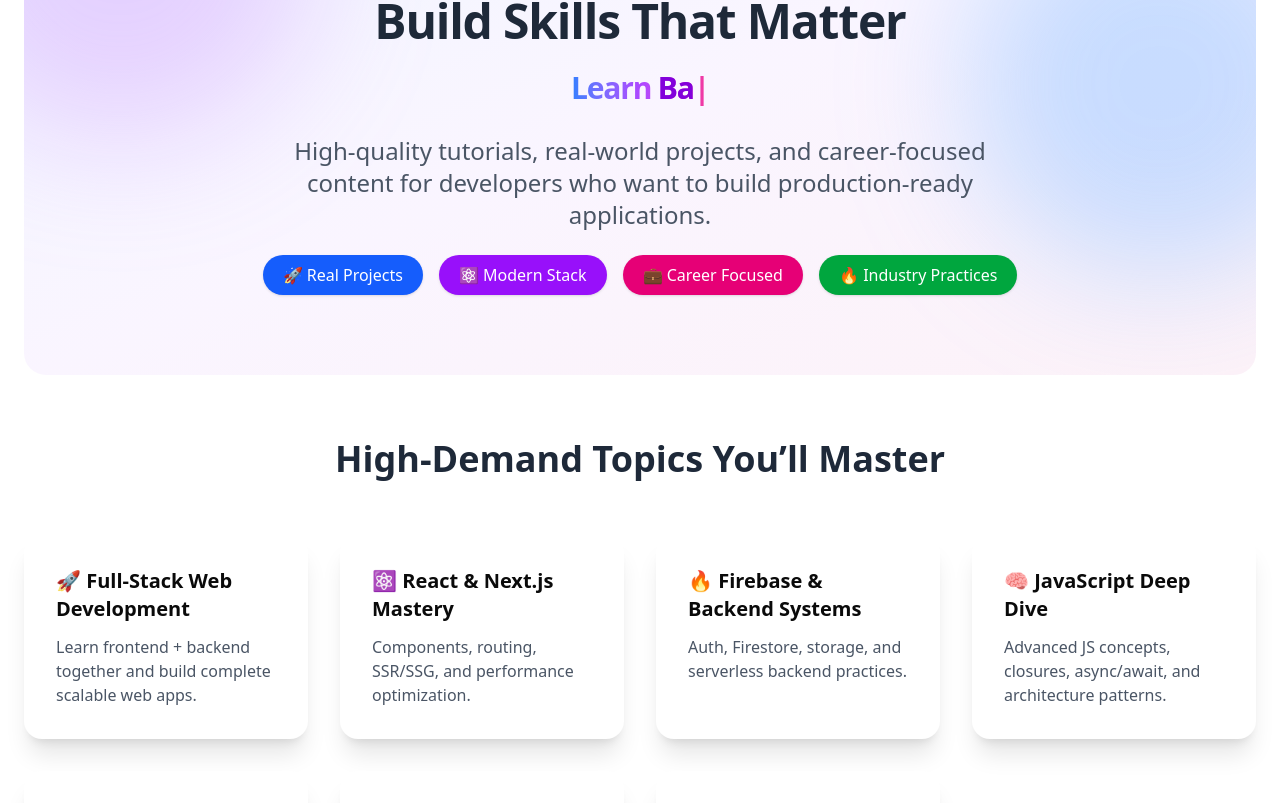
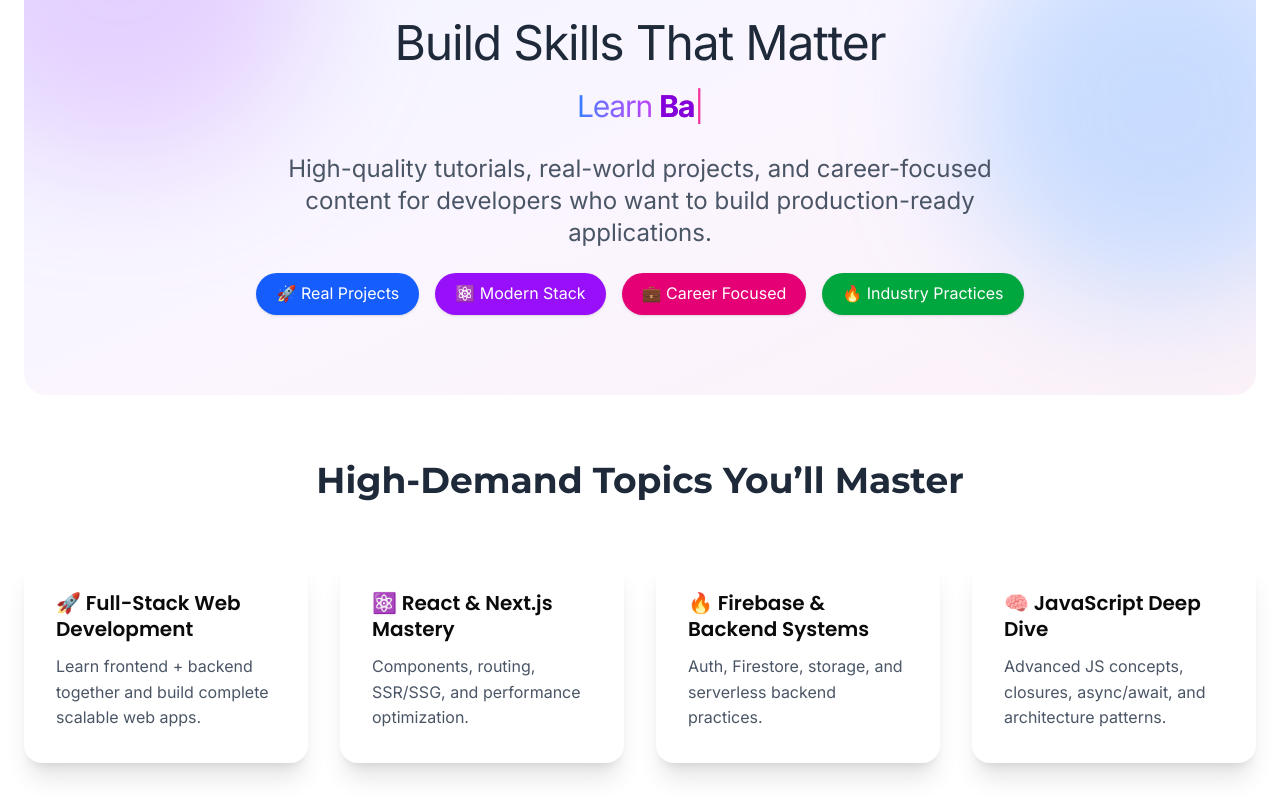
Before and after one commit to ZubairDevCoder/FullStackBlogs-Projects, a Next.js app: page / in a window 1280 px wide. Shown: the part 1097-1900 px from the top of the page. Built offline with nearby package versions, Linux system fonts and the light colour scheme; no server answers; the database is empty; some icons are missing.

Commit message:
font add and update site

```diff
--- a/app/account/page.jsx
+++ b/app/account/page.jsx
@@ -171,7 +171,9 @@ export default function AuthTabs() {
           <TabsContent value="signin">
             <Card>
               <CardHeader>
-                <CardTitle className="text-center">Welcome Back 👋</CardTitle>
+                <CardTitle className="text-center my-3">
+                  Welcome Back 👋
+                </CardTitle>
               </CardHeader>
 
               <CardContent className="px-4 py-2">
@@ -181,6 +183,7 @@ export default function AuthTabs() {
                 >
                   <Label>Email</Label>
                   <Input
+                    className="mb-4"
                     placeholder="Email"
                     {...signinForm.register("email", {
                       required: "Email is required",
@@ -261,7 +264,9 @@ export default function AuthTabs() {
           <TabsContent value="signup">
             <Card>
               <CardHeader>
-                <CardTitle className="text-center">Create Account ✨</CardTitle>
+                <CardTitle className="text-center my-2">
+                  Create Account ✨
+                </CardTitle>
               </CardHeader>
 
               <CardContent className="px-4 py-2">
@@ -271,6 +276,7 @@ export default function AuthTabs() {
                 >
                   <Label>Full Name</Label>
                   <Input
+                    className="mb-4"
                     placeholder="Full Name"
                     {...signupForm.register("fullName", {
                       required: "Full name is required",
@@ -279,6 +285,7 @@ export default function AuthTabs() {
 
                   <Label>Email</Label>
                   <Input
+                    className="mb-4"
                     placeholder="Email"
                     {...signupForm.register("email", {
                       required: "Email is required",
--- a/app/categories/page.jsx
+++ b/app/categories/page.jsx
@@ -97,14 +97,7 @@ export default async function Page() {
           Start building AI tools, SaaS platforms & paid products today.
         </p>
 
-        <Link
-          href="/account"
-          className="inline-flex items-center gap-2 mt-8 px-10 py-4 rounded-2xl
-          bg-gradient-to-r from-blue-600 to-purple-600
-          text-white font-semibold shadow-lg hover:scale-105 transition"
-        >
-          🚀 Start Free Trial →
-        </Link>
+
       </section>
 
       {/* ================= ANIMATIONS ================= */}
--- a/app/contact/page.jsx
+++ b/app/contact/page.jsx
@@ -81,7 +81,7 @@ export default function Page() {
           border border-gray-200/50 dark:border-gray-800
           shadow-xl animate-fadeUp"
         >
-          <CardHeader>
+          <CardHeader className="my-2">
             <CardTitle className="text-2xl font-bold text-center">
               Contact Our Team
             </CardTitle>
@@ -90,8 +90,11 @@ export default function Page() {
             </p>
           </CardHeader>
 
-          <CardContent>
-            <form onSubmit={handleSubmit(onSubmit)} className="space-y-5">
+          <CardContent className="px-4 py-2">
+            <form
+              onSubmit={handleSubmit(onSubmit)}
+              className="space-y-5 px-4 py-2"
+            >
               {/* Full Name */}
               <div className="space-y-1">
                 <Label>Full Name</Label>
--- a/app/globals.css
+++ b/app/globals.css
@@ -123,6 +123,74 @@
 }
 
 
+:root {
+  --font-inter: 'Inter', sans-serif;
+  --font-poppins: 'Poppins', sans-serif;
+  --font-montserrat: 'Montserrat', sans-serif;
+  --font-open-sans: 'Open Sans', sans-serif;
+}
+
+/* 📝 Base font for body */
+body {
+  font-family: var(--font-inter);
+  line-height: 1.6;
+  color: var(--foreground, #000);
+  background-color: var(--background, #fff);
+}
+
+/* 🌟 Headings */
+h1, h2 {
+  font-family: var(--font-montserrat);
+  font-weight: 700;
+  line-height: 1.2;
+}
+
+h3, h4 {
+  font-family: var(--font-poppins);
+  font-weight: 600;
+  line-height: 1.3;
+}
+
+h5, h6 {
+  font-family: var(--font-open-sans);
+  font-weight: 600;
+  line-height: 1.4;
+}
+
+/* 🖊 Text content */
+p, span, li, a {
+  font-family: var(--font-inter);
+  font-weight: 400;
+}
+
+/* 📰 Special tags */
+blockquote {
+  font-family: var(--font-poppins);
+  font-style: italic;
+  font-weight: 500;
+  padding-left: 1rem;
+  border-left: 3px solid var(--primary, #7f00ff);
+  margin: 1rem 0;
+}
+
+code, pre {
+  font-family: 'Fira Code', monospace;
+  font-size: 0.95rem;
+  background-color: var(--muted, #f5f5f5);
+  padding: 0.2rem 0.4rem;
+  border-radius: 0.25rem;
+  overflow-x: auto;
+}
+
+/* 🌈 Buttons & Inputs */
+button, input, textarea, select {
+  font-family: var(--font-inter);
+  font-weight: 500;
+}
+
+
+
+
 
 /* 🌈 Custom scrollbar */
 /* 🔹 Tiny / hidden scrollbar */
--- a/app/layout.js
+++ b/app/layout.js
@@ -1,4 +1,3 @@
-
 import "./globals.css";
 import Navbar from "@/components/Navbar";
 import Footer from "@/components/Footer";
@@ -32,6 +31,7 @@ export const metadata = {
     title: "ZubairDevCoder Blog | Full Stack Development, React, Next.js",
     description:
       "Step-by-step coding tutorials, projects, and modern UI design tips by ZubairDevCoder. Learn React, Next.js, Firebase, Tailwind, Shadcn UI, and build SEO-friendly apps.",
+    metadataBase: new URL("https://full-stack-blogs-projects.vercel.app"),
     url: "https://full-stack-blogs-projects.vercel.app/", // replace with your live site
     siteName: "ZubairDevCoder Blog",
     images: [
@@ -44,21 +44,17 @@ export const metadata = {
     ],
     type: "website",
   },
-  twitter: {
-    card: "summary_large_image",
-    title: "ZubairDevCoder Blog | Full Stack Development, React, Next.js",
-    description:
-      "Learn Full Stack Development, React, Next.js, Firebase, Tailwind CSS, and Modern UI Design with ZubairDevCoder.",
-    images: ["/og-image.png"], // same OG image
-    creator: "@ZubairDevCoder",
-  },
 };
-
-
 
 export default function RootLayout({ children }) {
   return (
     <html lang="en" suppressHydrationWarning>
+      <head>
+        <link
+          href="https://fonts.googleapis.com/css2?family=Inter:wght@400;600;700&family=Poppins:wght@400;600;700&family=Montserrat:wght@400;600;700&family=Open+Sans:wght@400;600&display=swap"
+          rel="stylesheet"
+        />
+      </head>
       <body className="antialiased dark:bg-gray-800 scrollbar-hide overflow-y-scroll">
         <ThemeProvider
           attribute="class"
--- a/app/page.js
+++ b/app/page.js
@@ -23,24 +23,24 @@ export default function Page() {
           </span>
 
           {/* Title */}
-          <h1 className="text-4xl md:text-5xl font-bold leading-tight tracking-tight">
+          <h1 className="text-4xl md:text-5xl font-bold leading-tight tracking-tight font-montserrat">
             <span className="block text-gray-800 dark:text-gray-100">
               Build Skills That Matter
             </span>
-            <span className="bg-gradient-to-r from-blue-500 via-purple-500 to-pink-500 bg-clip-text text-transparent text-3xl ">
+            <span className="bg-gradient-to-r from-blue-500 via-purple-500 to-pink-500 bg-clip-text text-transparent text-3xl font-poppins ">
               Learn <TypedCategories />
             </span>
           </h1>
 
           {/* Subtitle */}
-          <p className="text-lg md:text-2xl text-gray-600 dark:text-gray-400 max-w-3xl mx-auto">
+          <p className="text-lg md:text-2xl text-gray-600 dark:text-gray-400 max-w-3xl mx-auto font-inter">
             High-quality tutorials, real-world projects, and career-focused
             content for developers who want to build production-ready
             applications.
           </p>
 
           {/* CTA Highlights */}
-          <div className="flex flex-wrap justify-center gap-4 mt-4">
+          <div className="flex flex-wrap justify-center gap-4 mt-4 font-roboto">
             <span className="px-5 py-2 rounded-full bg-blue-600 text-white font-medium shadow">
               🚀 Real Projects
             </span>
@@ -59,11 +59,11 @@ export default function Page() {
 
       {/* ================= TOP TOPICS ================= */}
       <section>
-        <h2 className="text-3xl md:text-4xl font-bold text-center mb-14 text-gray-800 dark:text-white">
+        <h2 className="text-3xl md:text-4xl font-bold text-center mb-14 text-gray-800 dark:text-white font-opensans">
           High-Demand Topics You’ll Master
         </h2>
 
-        <div className="grid lg:grid-cols-4 md:grid-cols-2 grid-cols-1  gap-8">
+        <div className="grid lg:grid-cols-4 md:grid-cols-2 grid-cols-1  gap-8 font-poppins">
           {[
             {
               title: "🚀 Full-Stack Web Development",
--- a/components/ui/input.jsx
+++ b/components/ui/input.jsx
@@ -12,7 +12,7 @@ function Input({
       type={type}
       data-slot="input"
       className={cn(
-        "file:text-foreground placeholder:text-muted-foreground selection:bg-primary selection:text-primary-foreground dark:bg-input/30 border-input h-9 w-full min-w-0 rounded-md border bg-transparent px-3 py-1 text-base shadow-xs transition-[color,box-shadow] outline-none file:inline-flex file:h-7 file:border-0 file:bg-transparent file:text-sm file:font-medium disabled:pointer-events-none disabled:cursor-not-allowed disabled:opacity-50 md:text-sm",
+        "file:text-foreground placeholder:text-muted-foreground selection:bg-primary selection:text-primary-foreground dark:bg-input/30 border-input h-9 w-full min-w-0 rounded-md border bg-transparent px-3 py-1   text-base shadow-xs transition-[color,box-shadow] outline-none file:inline-flex file:h-7 file:border-0 file:bg-transparent file:text-sm file:font-medium disabled:pointer-events-none disabled:cursor-not-allowed disabled:opacity-50 md:text-sm",
         "focus-visible:border-ring focus-visible:ring-ring/50 focus-visible:ring-[3px]",
         "aria-invalid:ring-destructive/20 dark:aria-invalid:ring-destructive/40 aria-invalid:border-destructive",
         className
--- a/next.config.mjs
+++ b/next.config.mjs
@@ -7,6 +7,7 @@ const nextConfig = {
         hostname: "firebasestorage.googleapis.com",
         pathname: "/v0/b/**",
       },
+
     ],
   },
 };
```
